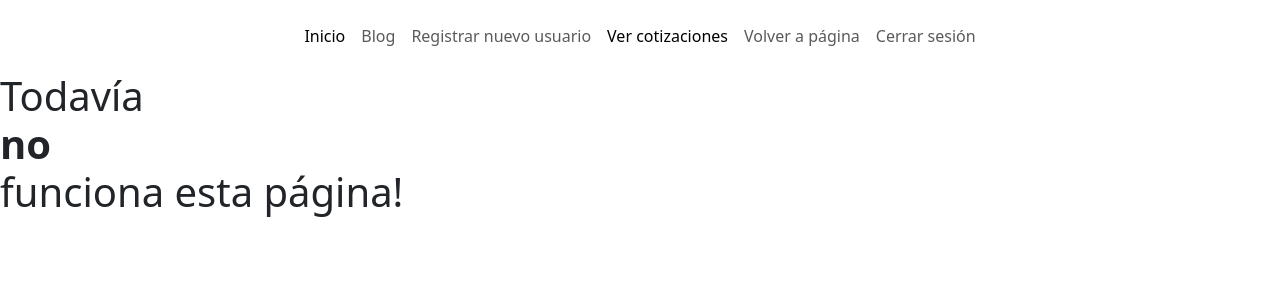
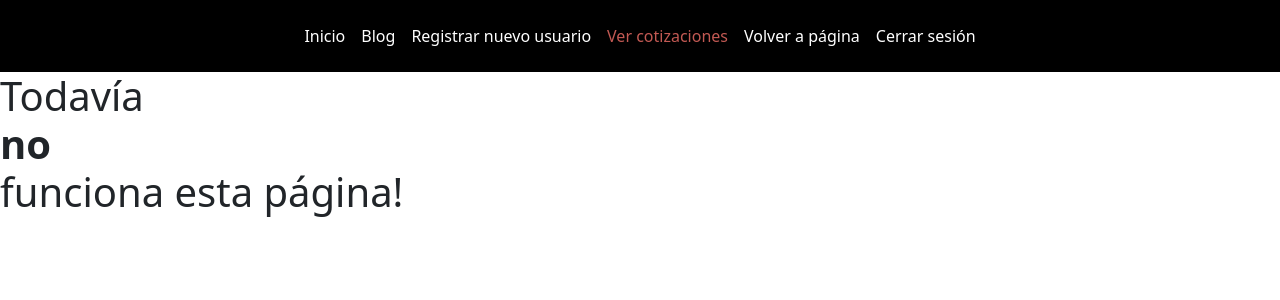
Before and after one commit to crlsbk/proyecto-final-DAW, a PHP site: page /admin/cotizaciones.php in a window 1280 px wide. Shown: the top 300 px of the page. Run offline with PHP 8.4, Linux system fonts and the light colour scheme; a user stored in the database is signed in.

Commit message:
corregi errores

```diff
--- a/admin/admin.php
+++ b/admin/admin.php
@@ -29,7 +29,7 @@ if (!isset($_SESSION['loggedin'])) {
     <meta name="viewport" content="width=device-width, initial-scale=1.0">
     <title>Inicio de sesión</title>
     <link href="https://cdn.jsdelivr.net/npm/bootstrap@5.3.0-alpha1/dist/css/bootstrap.min.css" rel="stylesheet">
-    <link rel="stylesheet" href="estilos.css">
+    <link rel="stylesheet" href="../estilos.css">
     <link rel="stylesheet" href="https://cdn.jsdelivr.net/npm/bootstrap-icons@1.5.0/font/bootstrap-icons.css">
     <style>
     </style>
--- a/admin/blog.php
+++ b/admin/blog.php
@@ -29,7 +29,7 @@ if (!isset($_SESSION['loggedin'])) {
     <meta name="viewport" content="width=device-width, initial-scale=1.0">
     <title>Inicio de sesión</title>
     <link href="https://cdn.jsdelivr.net/npm/bootstrap@5.3.0-alpha1/dist/css/bootstrap.min.css" rel="stylesheet">
-    <link rel="stylesheet" href="estilos.css">
+    <link rel="stylesheet" href="../estilos.css">
     <link rel="stylesheet" href="https://cdn.jsdelivr.net/npm/bootstrap-icons@1.5.0/font/bootstrap-icons.css">
     <style>
     </style>
@@ -65,7 +65,6 @@ if (!isset($_SESSION['loggedin'])) {
 <body>
     <h1>Todavía <br><strong>no</strong><br> funciona esta página!</h1>
     <script src="scripts.js"></script>
-    <script src="https://cdn.jsdelivr.net/npm/bootstrap-icons/font/bootstrap-icons.js"></script>
 </body>
 
 </html>
--- a/admin/cotizaciones.php
+++ b/admin/cotizaciones.php
@@ -28,7 +28,7 @@ if (!isset($_SESSION['loggedin'])) {
     <meta name="viewport" content="width=device-width, initial-scale=1.0">
     <title>Inicio de sesión</title>
     <link href="https://cdn.jsdelivr.net/npm/bootstrap@5.3.0-alpha1/dist/css/bootstrap.min.css" rel="stylesheet">
-    <link rel="stylesheet" href="estilos.css">
+    <link rel="stylesheet" href="../estilos.css">
     <link rel="stylesheet" href="https://cdn.jsdelivr.net/npm/bootstrap-icons@1.5.0/font/bootstrap-icons.css">
     <style>
     </style>
@@ -38,7 +38,7 @@ if (!isset($_SESSION['loggedin'])) {
         <div class="navbar">
             <ul class="navbar-nav">
                 <li class="nav-item">
-                    <a class="nav-link active" href="admin.php">Inicio</a>
+                    <a class="nav-link" href="admin.php">Inicio</a>
                 </li>
                 <li class="nav-item">
                     <a class="nav-link" href="blog.php">Blog</a>
```
